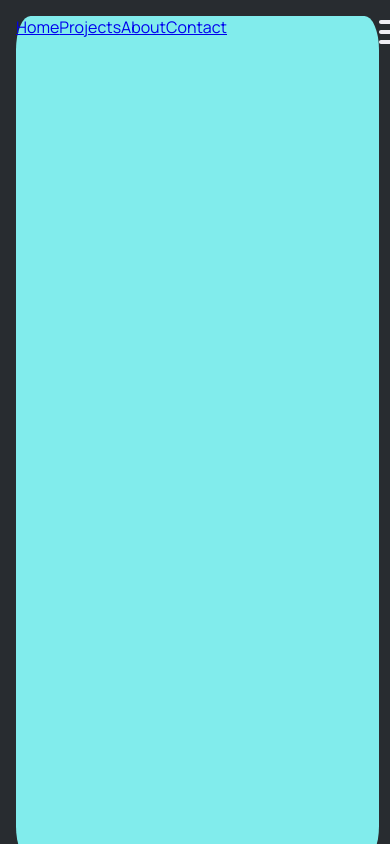
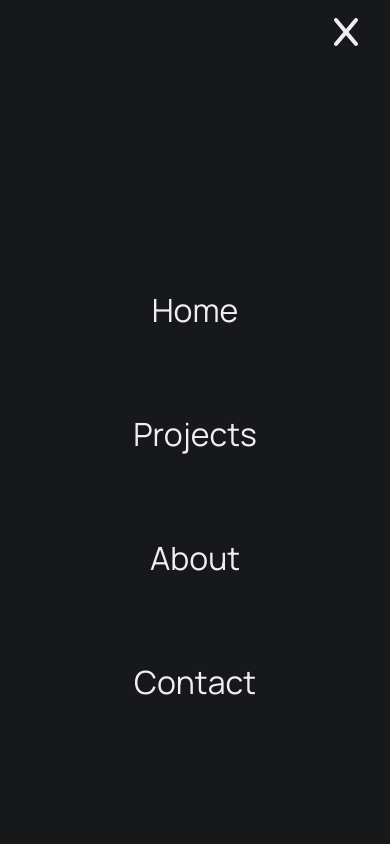
Before and after one commit to digggggg/portfolio-website, a React (Vite) app: page / in a window 390 px wide. Both pictures are taken after a click on the icon 388 px from the left and 38 px from the top of the page. Shown: the top 844 px of the page. Built offline with nearby package versions, Linux system fonts and the light colour scheme.

Commit message:
added resposiveness and better mobile menu

```diff
--- a/src/components/About.jsx
+++ b/src/components/About.jsx
@@ -6,7 +6,7 @@ export default function About() {
     <div className="about--container">
       <div className="about">
         <div className="about--image--wrapper">
-          <img src="src\assets\computers.webp" />
+          <img src="assets\computers.webp" />
         </div>
         <div className="about--textinfo">
           <h3 style={{ color: "#81ecec" }}>About Me</h3>
--- a/src/components/Home.jsx
+++ b/src/components/Home.jsx
@@ -22,7 +22,7 @@ export default function Home() {
         </div>
         <div className="profile--container">
           <div className="image--container">
-            <img className="home--image" src="/assets/profile-blue_1.webp" />
+            <img className="home--image" src="public\assets\profile1.webp" />
           </div>
           <div className="home--buttons">
             <div className="home--button--container" id="about">
--- a/src/components/Navbar.jsx
+++ b/src/components/Navbar.jsx
@@ -1,6 +1,6 @@
 import React, { useState } from "react";
 import { FontAwesomeIcon } from "@fortawesome/react-fontawesome";
-import { faBars } from "@fortawesome/free-solid-svg-icons";
+import { faBars, faX } from "@fortawesome/free-solid-svg-icons";
 import "../css/Navbar.css";
 
 export default function Navbar() {
@@ -28,7 +28,9 @@ export default function Navbar() {
 
   return (
     <div id="navbar">
-      <nav className="navbar">
+      <nav
+        className={isMenuClicked == true ? "navbar navbar--burger" : "navbar"}
+      >
         <div className={desktopNavBar}>
           <div className="nav--header">
             <h2>Jonathan</h2>
@@ -45,15 +47,25 @@ export default function Navbar() {
         <div className="burger--menu">
           <div className={menu} onClick={updateMenu}>
             {isMenuClicked && (
-              <div>
-                <a href="#home">Home</a>
-                <a href="#projects">Projects</a>
-                <a href="#about">About</a>
-                <a href="#contact">Contact</a>
+              <div className="menu">
+                <FontAwesomeIcon icon={faX} size="2xl" className="exit--icon" />
+                <div className="menu--options">
+                  <a href="#home">Home</a>
+                  <a href="#projects">Projects</a>
+                  <a href="#about">About</a>
+                  <a href="#contact">Contact</a>
+                </div>
               </div>
             )}
           </div>
-          <FontAwesomeIcon icon={faBars} size="2xl" onClick={updateMenu} />
+          <FontAwesomeIcon
+            icon={faBars}
+            size="2xl"
+            onClick={updateMenu}
+            className={
+              isMenuClicked === true ? "burger--icon hidden" : "burger--icon"
+            }
+          />
         </div>
       </nav>
     </div>
--- a/src/css/Footer.css
+++ b/src/css/Footer.css
@@ -24,6 +24,9 @@
 
 @media screen and (max-width: 40.625em) {
   .footer {
-    gap: 3.5rem;
+    gap: 2rem;
+  }
+  .footer p {
+    margin-left: 1rem;
   }
 }
--- a/src/css/Navbar.css
+++ b/src/css/Navbar.css
@@ -6,6 +6,11 @@
   margin-bottom: 2rem;
   padding: 1rem;
   background-color: #282c30;
+}
+
+.navbar--burger {
+  margin: 0;
+  padding: 0;
 }
 
 .desktop--navbar {
@@ -61,11 +66,36 @@
 }
 
 .menu {
-  width: 93vw;
+  width: 100vw;
   height: 100vh;
-  background-color: #81ecec;
-  border-radius: 4%;
+  background-color: #17181a;
   z-index: 800;
+  margin: 0;
+}
+
+.menu--options {
+  display: flex;
+  align-items: center;
+  flex-direction: column;
+  margin-top: 15rem;
+  gap: 5rem;
+  font-size: 2rem;
+}
+
+.menu--options a {
+  text-decoration: none;
+  color: #efeef3;
+}
+
+.burger--icon {
+  z-index: 10;
+}
+
+.exit--icon {
+  display: flex;
+  margin-left: auto;
+  margin-right: 2rem;
+  margin-top: 1rem;
 }
 
 @media screen and (max-width: 61.875em) {
@@ -76,3 +106,9 @@
     display: flex;
   }
 }
+
+@media screen and (max-width: 40.625em) {
+  .nav--header h2 {
+    font-size: 1.2rem;
+  }
+}
--- a/src/data.js
+++ b/src/data.js
@@ -3,7 +3,7 @@ const data = [
     title: "Date Night Bites",
     description:
       "My first project website project I ever built with two other people. We used vanilla HTML, Bulma for CSS, jQuery, and 2 API's. The website helps with searching for recipes to eat and pairing them with cocktails.",
-    image: "src\\assets\\datenightbitesweb.webp",
+    image: "public\\assets\\datenightbitesweb.webp",
     website: "https://digggggg.github.io/date-night-bites/",
     github: "https://github.com/digggggg/date-night-bites",
     hover: true,
@@ -12,7 +12,7 @@ const data = [
     title: "Rooting For You",
     description:
       "A plant themed social media website that uses mysql databases and CRUD. On this project two other people and I used jQuery, Javascript, and Tailwind. This project let us get used to express and sequelize.",
-    image: "src\\assets\\rootingforyou.webp",
+    image: "public\\assets\\rootingforyou.webp",
     website: "https://rootingforyou.herokuapp.com/",
     github: "https://github.com/digggggg/rootingForYou",
     hover: false,
```
Also changed, not shown: public/assets/profile1.webp (renamed from public/assets/profile-blue_1.webp).
